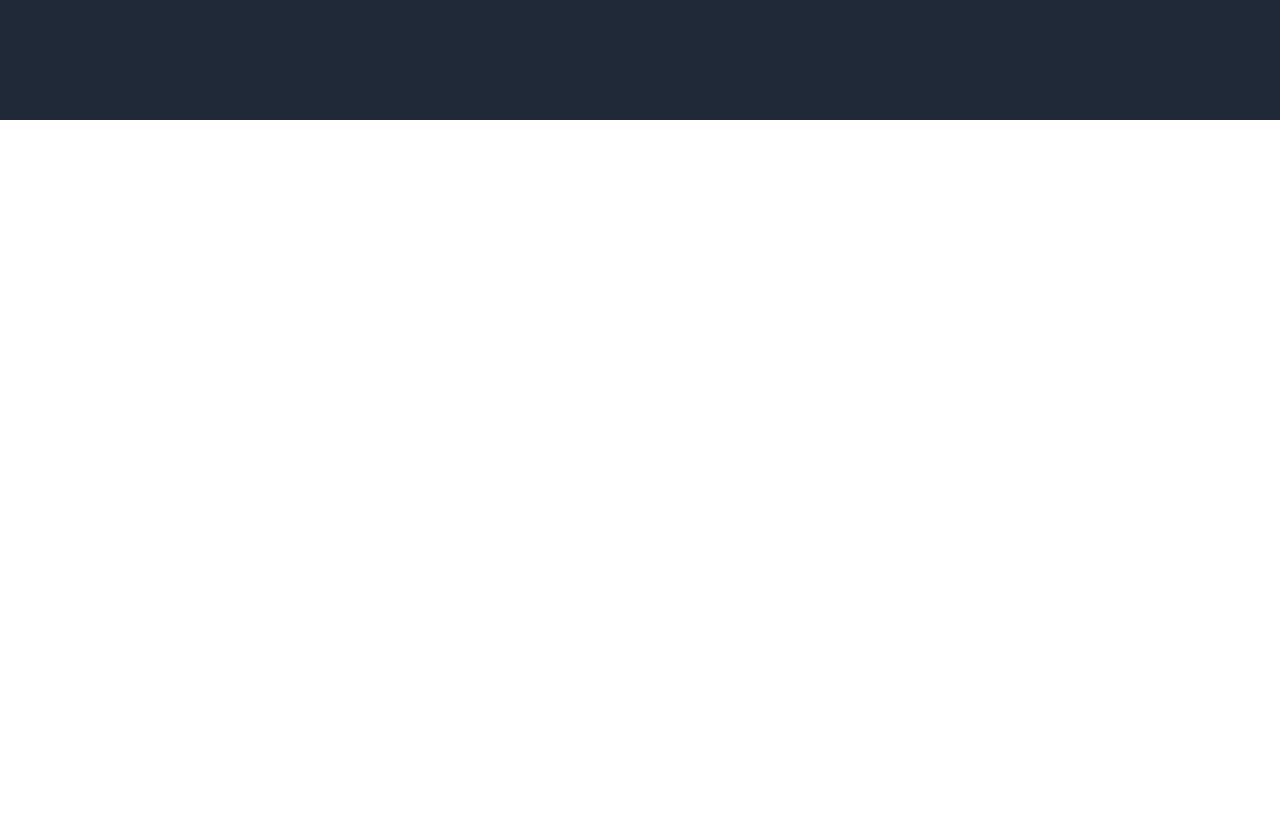
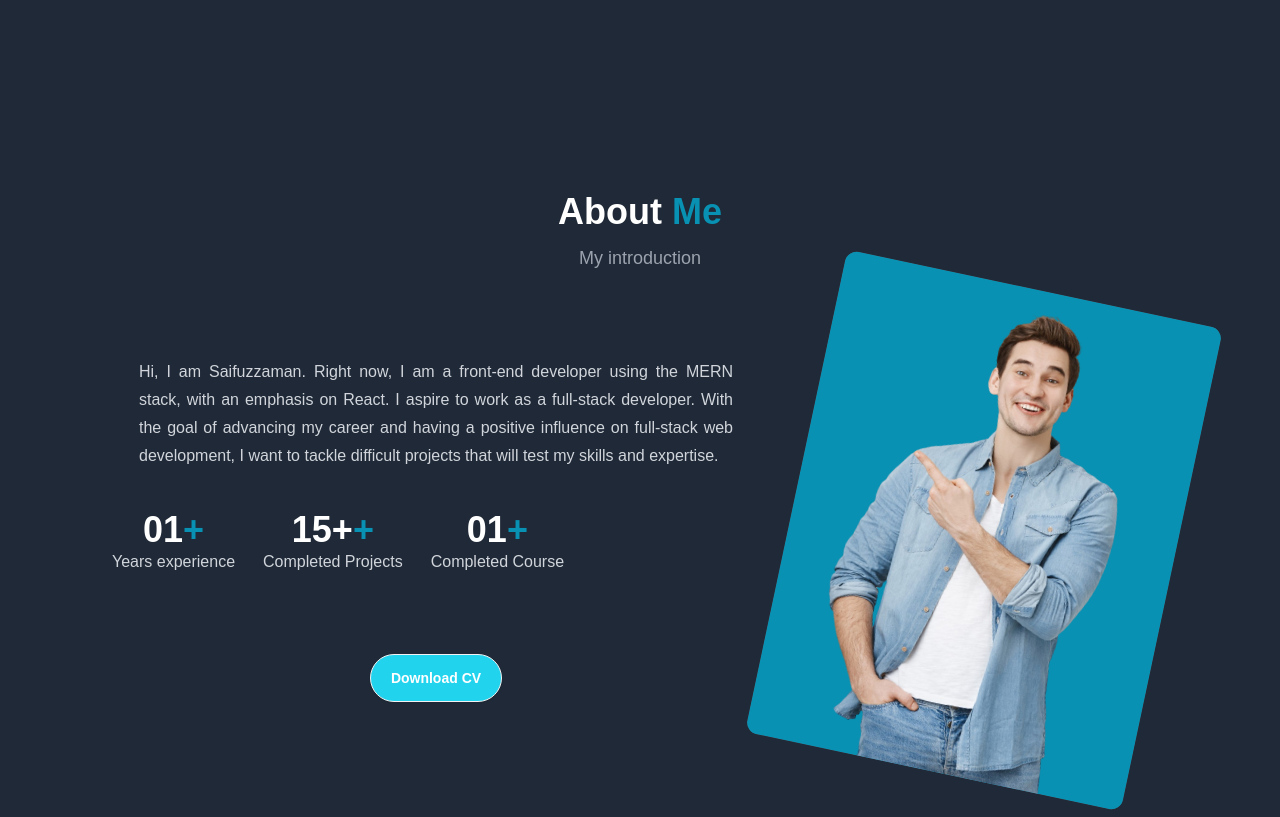
Before and after one commit to PmSaifuzzaman/saifuzzaman_portfolio, a React (Vite) app: page / in a window 1280 px wide. Shown: the part 680-1497 px from the top of the page. Before the commit the page ends 800 px from the top, so only its background shows below. Built offline with nearby package versions, Linux system fonts and the light colour scheme.

Commit message:
About me section added

```diff
--- /dev/null
+++ b/src/components/AboutMe/AboutMe.jsx
@@ -0,0 +1,58 @@
+import aboutImg from "../../assets/images/about.png"
+
+
+const AboutMe = () => {
+
+    const info = [
+        { text: "Years experience", count: "01" },
+        { text: "Completed Projects", count: "15+" },
+        { text: "Completed Course", count: "01" },
+      ];
+
+    return (
+        <section id="about" className="py-10 text-white">
+            <div className="text-center mt-8">
+                <h3 className="text-4xl font-semibold">
+                    About <span className="text-cyan-600">Me</span>
+                </h3>
+                <p className="text-gray-400 my-3 text-lg">My introduction</p>
+                <div className="flex md:flex-row flex-col-reverse items-center md:gap-6 gap-12 px-10 max-w-6xl mx-auto">
+                    <div className="p-2">
+                        <div className="text-gray-300 my-3">
+                            <p className="text-justify leading-7 w-11/12 mx-auto">
+                            Hi, I am Saifuzzaman. Right now, I am a front-end developer using the MERN stack, with an emphasis on React. I aspire to work as a full-stack developer. With the goal of advancing my career and having a positive influence on full-stack web development, I want to tackle difficult projects that will test my skills and expertise.
+                            </p>
+                            <div className="flex mt-10 items-center gap-7">
+                                {info.map((content) => (
+                                    <div key={content.text}>
+                                        <h3 className="md:text-4xl text-2xl font-semibold text-white">
+                                            {content.count}
+                                            <span className="text-cyan-600">+</span>{" "}
+                                        </h3>
+                                        <span className="md:text-base text-xs">{content.text}</span>
+                                    </div>
+                                ))}
+                            </div>
+                            <br />
+                            <br />
+                            <a href="../../assets/images/Saifuzzaman_Resume.pdf" download>
+                                <button className="btn px-5 rounded-full mt-8 bg-cyan-400 text-white">Download CV</button>
+                            </a>
+                        </div>
+                    </div>
+                    <div className="flex-1 md:mt-0 mt-6 flex justify-center items-center">
+                        <div className="lg:w-96 h-full relative sm:w-10/12 w-11/12 max-w-sm content-[''] w-full left-0 top-0 rounded-xl rotate-12 h-full absolute bg-gray-600 -z-10; ">
+                            <img
+                                src={aboutImg}
+                                alt=""
+                                className="w-full object-cover bg-cyan-600 rounded-xl"
+                            />
+                        </div>
+                    </div>
+                </div>
+            </div>
+        </section>
+    );
+};
+
+export default AboutMe;
--- a/src/components/Home/Home.jsx
+++ b/src/components/Home/Home.jsx
@@ -1,3 +1,4 @@
+import AboutMe from "../AboutMe/AboutMe";
 import Banner from "../Banner/Banner";
 import Navbar from "../Navbar/Navbar";
 
@@ -7,6 +8,7 @@ const Home = () => {
         <div>
             <Navbar></Navbar>
             <Banner></Banner>
+            <AboutMe></AboutMe>
         </div>
     );
 };
--- a/src/index.css
+++ b/src/index.css
@@ -4,6 +4,19 @@
 
 @import url('https://fonts.googleapis.com/css2?family=Poppins:wght@400;500;600;700;800&display=swap');
 
-body{
+body {
     font-family: 'Poppins', sans-serif;
 }
+
+.aboutImg::after {
+    content: '';
+    width: 100%;
+    left: 0;
+    top: 0;
+    border-radius: 0.375rem; /* Corresponds to rounded-xl */
+    transform: rotate(12deg); /* Corresponds to rotate-12 */
+    height: 100%;
+    position: absolute;
+    background-color: #4b5563; /* Corresponds to bg-gray-600 */
+    z-index: -10;
+}
```
Also changed, not shown: 1 other file (tests, documents, lock files or other folders).
